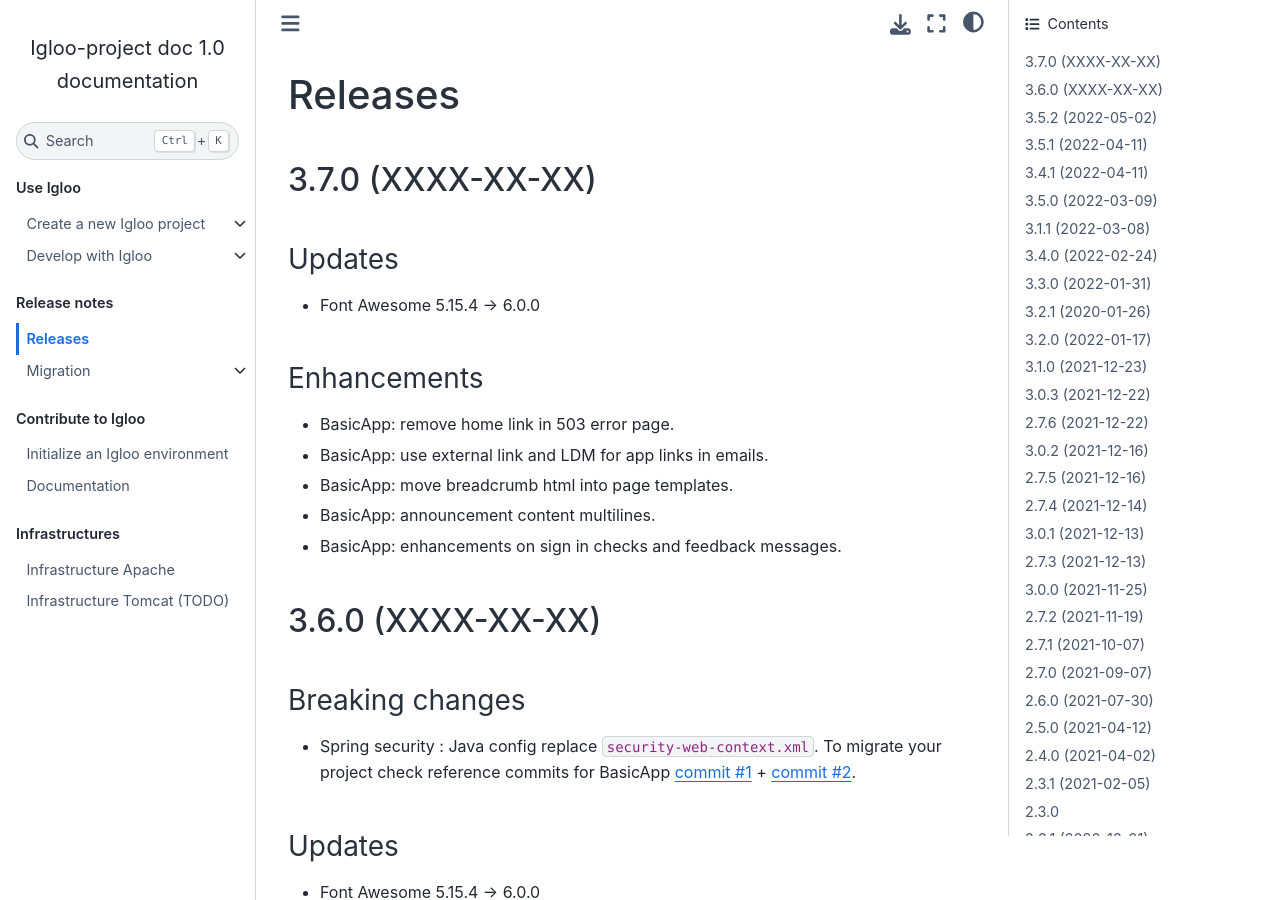
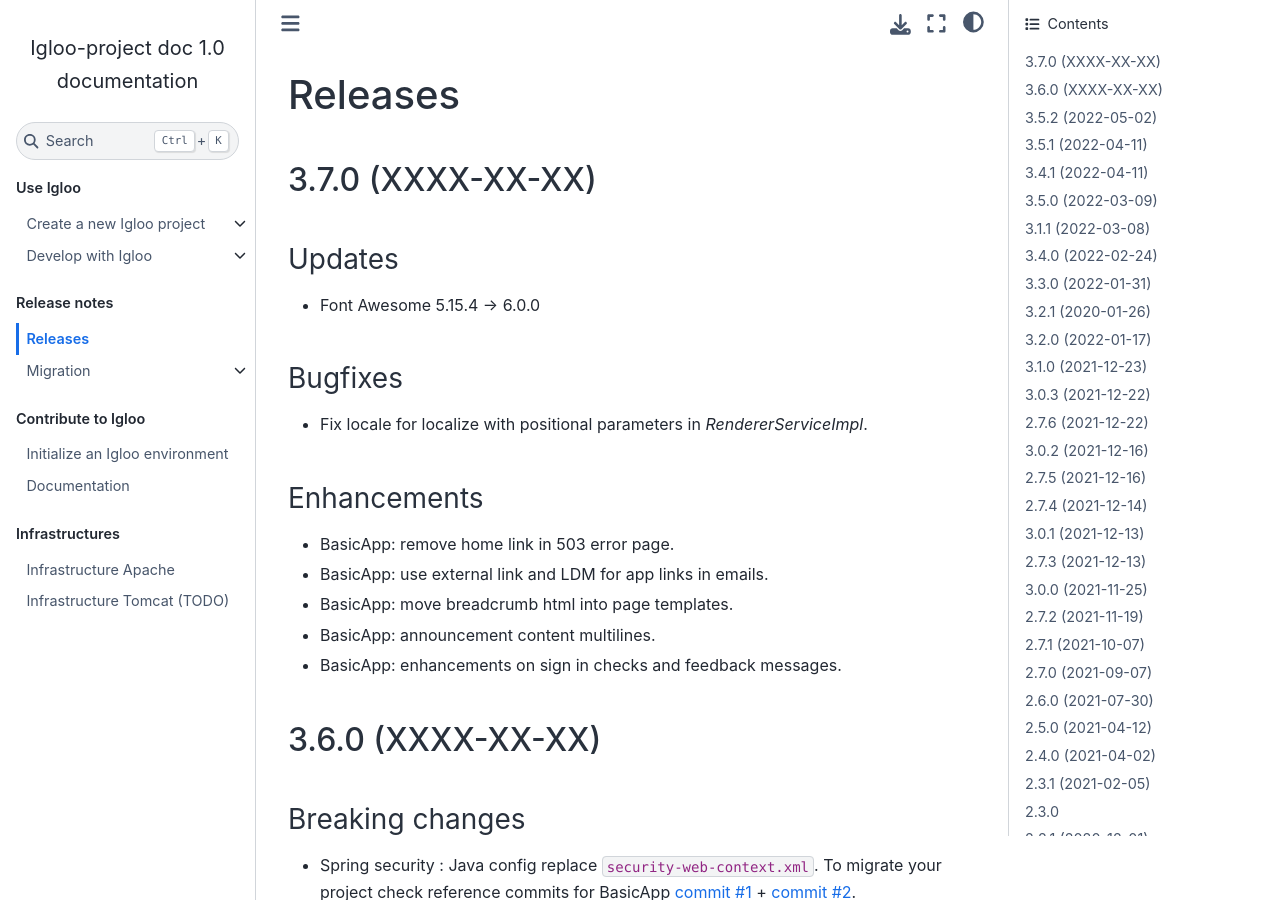
Before and after one commit to igloo-project/igloo-doc, a Sphinx documentation site: the page built from source/release-notes/releases.rst, in a window 1280 px wide and 900 px high. Built offline with Sphinx 7.4.7 and the Sphinx Book theme 1.1.4, drawn with Linux system fonts in a browser that asks for light colours.

Commit message:
3.7.0: release notes

```diff
--- a/source/release-notes/releases.rst
+++ b/source/release-notes/releases.rst
@@ -11,6 +11,11 @@
 *******
 
 * Font Awesome 5.15.4 -> 6.0.0
+
+Bugfixes
+********
+
+* Fix locale for localize with positional parameters in `RendererServiceImpl`.
 
 Enhancements
 ************
```
